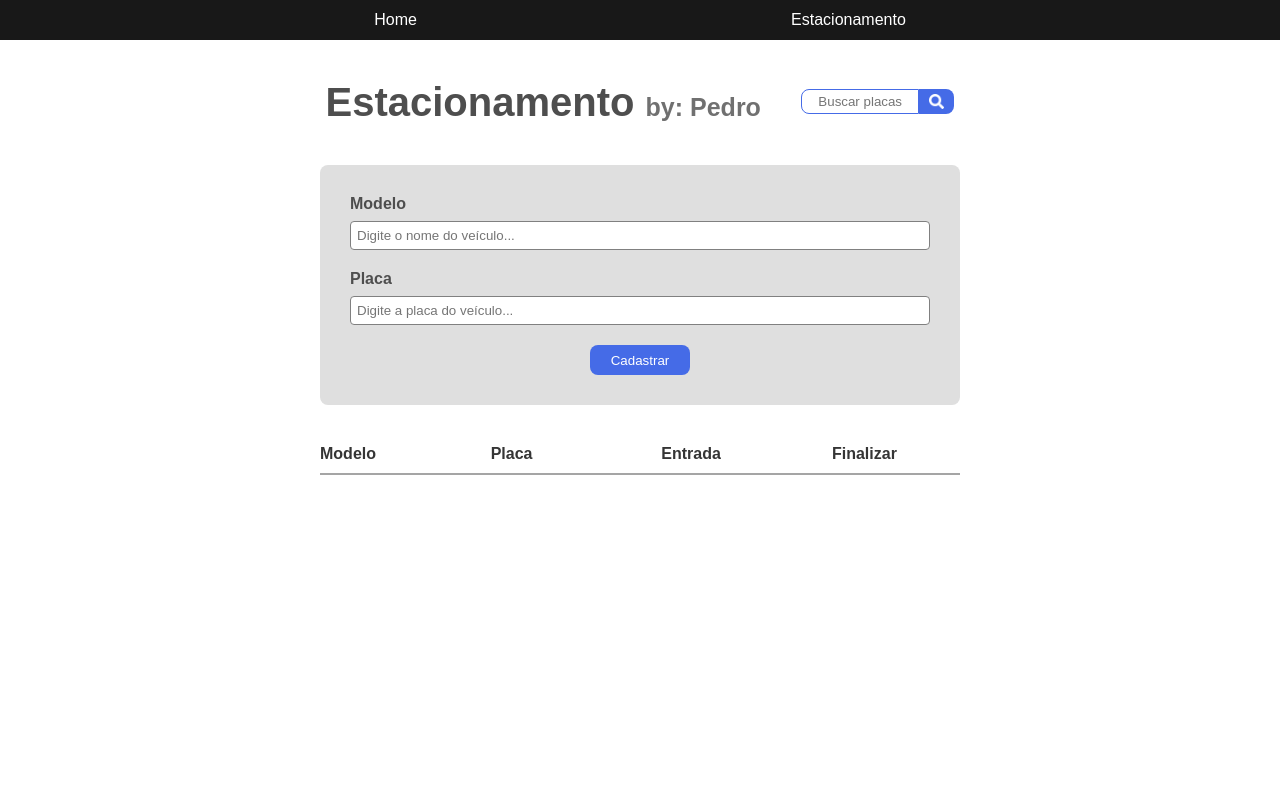
After one commit to Preduh/Estacionamento, a Node server app: page /estacionamento in a window 1280 px wide. The commit adds this page. Run offline with Node 20, Linux system fonts and the light colour scheme; data that the repository does not hold is empty; some libraries are stand-ins or nearby versions.

Commit message:
Com search-bar

```diff
--- /dev/null
+++ b/public/css/estacionamento.css
@@ -0,0 +1,167 @@
+* {
+    margin: 0;
+    padding: 0;
+    box-sizing: border-box;
+    font-family: sans-serif;
+}
+
+html, body {
+    width: 100%;
+    height: 100%;
+}
+
+header {
+    display: flex;
+    flex-direction: row;
+    align-items: center;
+    justify-content: center;
+}
+
+header form {
+    width: 12%;
+    margin-left: 40px;
+    display: flex;
+    flex-direction: row;
+}
+
+header form img {
+    width: 35px;
+    height: 25px;
+    padding: 5px 10px;
+    background-color: #456be7;
+    border-radius: 0 8px 8px 0;
+}
+
+header form img:hover {
+    background-color: #3b58b9;
+}
+
+header form button {
+    width: 35px;
+    background-color: #ffffff00;
+    border: none;
+    cursor: pointer;
+    outline: none;
+}
+
+header form ::-webkit-input-placeholder {
+    text-align: center;
+ }
+
+#search {
+    width: 100%;
+    height: 25px;
+    outline: none;
+    border-radius: 8px 0 0 8px;
+    border: 1px solid #456be7;
+}
+
+header h1 {
+    font-size: 40px;
+    color: #4e4e4e;
+}
+
+header h1 small {
+    font-size: 25px;
+    color: #707070;
+}
+
+.container {
+    margin-top: 40px;
+    width: 100%;
+}
+
+#cadastro {
+    position: relative;
+    left: 50%;
+    transform: translateX(-50%);
+    background-color: rgb(223, 223, 223);
+    border-radius: 8px;
+    width: 50%;
+    height: 100%;
+    padding: 30px;
+    margin-top: 40px;
+}
+
+#cadastro form {
+    display: flex;
+    flex-direction: column;
+    width: 100%;
+
+}
+
+#cadastro label {
+    color: #4e4e4e;;
+    font-weight: bold;
+}
+
+#modelo, #placa {
+    border-radius: 4px;
+    border: 1px solid gray;
+    padding: 6px;
+    margin-bottom: 20px;
+    margin-top: 8px;
+    outline: none;
+}
+
+#btn-cadastrar {
+    position: relative;
+    left: 50%;
+    transform: translateX(-50%);
+    color: white;
+    border: none;
+    outline: none;
+    border-radius: 8px;
+    background-color: #456be7;
+    width: 100px;
+    height: 30px;
+    cursor: pointer;
+}
+
+#btn-cadastrar:hover {
+    background-color: #3b58b9;
+}
+
+#show-cars {
+    margin-top: 40px;
+    color: #353535;
+    font-weight: bold;
+}
+
+#show-cars hr {
+    width: 50%;
+    position: relative;
+    left: 50%;
+    transform: translateX(-50%);
+    border: 1px solid #a5a5a5;
+    margin: 10px 0;
+}
+
+.conteudo p, .conteudo form, .titles p {
+    width: 20%;
+}
+
+.titles, .conteudo {
+    width: 50%;
+    position: relative;
+    left: 50%;
+    transform: translateX(-50%);
+    display: flex;
+    flex-direction: row;
+    justify-content: space-between;
+}
+
+#btn-finalizar {
+    background-color: #ec593e;
+    border: none;
+    outline: none;
+    cursor: pointer;
+    color: white;
+    padding: 10px 20px;
+    margin-bottom: 10px;
+    border-radius: 8px;
+}
+
+#btn-finalizar:hover {
+    background-color: #b13b26;
+}
--- a/public/css/home.css
+++ b/public/css/home.css
@@ -2,117 +2,37 @@
     margin: 0;
     padding: 0;
     box-sizing: border-box;
-    font-family: sans-serif;
 }
 
 html, body {
     width: 100%;
     height: 100%;
-    padding-top: 40px;
 }
 
-header h1 {
-    font-size: 40px;
-    color: #4e4e4e;
-    text-align: center;
-}
-
-header h1 small {
-    font-size: 25px;
-    color: #707070;
-}
-
-.container {
+.navbar {
+    background-color: rgb(24, 24, 24);
+    color: white;
     width: 100%;
-}
-
-#cadastro {
-    position: relative;
-    left: 50%;
-    transform: translateX(-50%);
-    background-color: rgb(223, 223, 223);
-    border-radius: 8px;
-    width: 50%;
-    height: 100%;
-    padding: 30px;
-    margin-top: 40px;
-}
-
-#cadastro form {
-    display: flex;
-    flex-direction: column;
-    width: 100%;
-
-}
-
-#cadastro label {
-    color: #4e4e4e;;
-    font-weight: bold;
-}
-
-#modelo, #placa {
-    border-radius: 4px;
-    border: 1px solid gray;
-    padding: 6px;
-    margin-bottom: 20px;
-    margin-top: 8px;
-    outline: none;
-}
-
-#btn-cadastrar {
-    position: relative;
-    left: 50%;
-    transform: translateX(-50%);
-    color: white;
-    border: none;
-    outline: none;
-    border-radius: 8px;
-    background-color: #456be7;
-    width: 100px;
-    height: 30px;
-    cursor: pointer;
-}
-
-#btn-cadastrar:hover {
-    background-color: #3b58b9;
-}
-
-#show-cars {
-    margin-top: 40px;
-    color: #353535;
-    font-weight: bold;
-}
-
-#show-cars hr {
-    width: 50%;
-    position: relative;
-    left: 50%;
-    transform: translateX(-50%);
-    border: 1px solid #a5a5a5;
-    margin: 10px 0;
-}
-
-.conteudo p, .conteudo form, .titles p {
-    width: 20%;
-}
-
-.titles, .conteudo {
-    width: 50%;
+    height: 40px;
+    font-family: sans-serif;
+    animation: expandNavbar-vertical 0.5s;
     position: relative;
     left: 50%;
     transform: translateX(-50%);
     display: flex;
-    flex-direction: row;
-    justify-content: space-between;
+    align-items: center;
+    justify-content: space-evenly;
 }
 
-#btn-finalizar{
-    background-color: rgb(236, 89, 62);
-    border: none;
-    outline: none;
-    cursor: pointer;
+.navbar a {
+    text-decoration: none;
     color: white;
-    padding: 10px 20px;
-    margin-bottom: 10px;
-    border-radius: 8px;
 }
+
+@keyframes expandNavbar-vertical {
+    from {
+        width: 50%;
+    } to {
+        width: 100%;
+    }
+}
--- a/src/app.js
+++ b/src/app.js
@@ -1,6 +1,7 @@
 const express = require('express')
 const app = express()
 const bodyParser = require('body-parser')
+const path = require('path')
 const { static } = require('express')
 const Veiculo = require('../src/models/index')
 
@@ -8,10 +9,11 @@ const Veiculo = require('../src/models/index')
 app.use(bodyParser.urlencoded({ extended: true }))
 app.use(bodyParser.json())
 app.set('view engine', 'ejs')
+app.set('views', path.join(__dirname + 'views'))
 app.use('/public', express.static('public'))
 
 // Rotas
-app.get('/home', (req, res) => {
+app.get('/estacionamento', (req, res) => {
     Veiculo.find().then(veiculos => {
         let modelos = []
         let placas = []
@@ -23,7 +25,26 @@ app.get('/home', (req, res) => {
             horarios.push(veiculos[i].horario)
             ids.push(veiculos[i]._id)
         }
-        res.render('../views/home', { ids: ids, modelos: modelos, placas: placas, horarios: horarios })
+        res.render('../views/estacionamento', { ids: ids, modelos: modelos, placas: placas, horarios: horarios })
+    }).catch(err => {
+        console.log(err)
+    })
+})
+
+app.get('/estacionamento/:search', (req, res) => {
+    const search = req.params.search.toUpperCase()
+    Veiculo.find({ placa: new RegExp(search, 'i') }).then(veiculos => {
+        let modelos = []
+        let placas = []
+        let horarios = []
+        let ids = []
+        for (let i in veiculos) {
+            modelos.push(veiculos[i].modelo)
+            placas.push(veiculos[i].placa)
+            horarios.push(veiculos[i].horario)
+            ids.push(veiculos[i]._id)
+        }
+        res.render('../views/estacionamento', { ids: ids, modelos: modelos, placas: placas, horarios: horarios })
     }).catch(err => {
         console.log(err)
     })
--- /dev/null
+++ b/views/estacionamento.ejs
@@ -0,0 +1,50 @@
+<!DOCTYPE html>
+<html lang="pt-br">
+<head>
+    <meta charset="UTF-8">
+    <meta name="viewport" content="width=device-width, initial-scale=1.0">
+    <title>Estacionamento</title>
+    <link rel="stylesheet" href="../public/css/estacionamento.css">
+    <link rel="stylesheet" href="../public/css/home.css">
+</head>
+<body>
+    <%- include('partials/navbar') %>
+    <div class="container">
+        <header>
+            <h1>Estacionamento <small>by: Pedro</small></h1>
+            <form action="/search" method="POST">
+                <input type="text" name="search" id="search" autocomplete="off" placeholder="Buscar placas">
+                <button type="submit"><img src="../public/img/search-solid-white.png"></button>
+            </form>
+        </header>
+        <section id="cadastro">
+            <form action="/estacionamento" method="POST">
+                <label for="modelo">Modelo</label>
+                <input type="text" name="modelo" id="modelo" placeholder="Digite o nome do veículo..." required autocomplete="off" maxlength="15" autofocus>
+                <label for="placa">Placa</label>
+                <input type="text" name="placa" id="placa" placeholder="Digite a placa do veículo..." required autocomplete="off" maxlength="8">
+                <button type="submit" id="btn-cadastrar">Cadastrar</button>
+            </form>
+        </section>
+        <section id="show-cars">
+            <div class="titles">
+                <p>Modelo</p>
+                <p>Placa</p>
+                <p>Entrada</p>
+                <p>Finalizar</p>
+            </div>
+            <hr>
+            <% for(let i = 0; i < placas.length; i++){ %>
+                <div class="conteudo">
+                    <p><%= modelos[i] %></p>
+                    <p><%= placas[i] %></p>
+                    <p><%= horarios[i] %></p>
+                    <form action="/finalizar/<%= ids[i] %>"method="POST">
+                        <p><button id="btn-finalizar">Finalizar</button></p>
+                    </form>
+                </div>
+            <% } %>
+        </section>
+    </div>
+</body>
+</html>
--- /dev/null
+++ b/views/partials/navbar.ejs
@@ -0,0 +1,4 @@
+<div class="navbar">
+    <a href="/home">Home</a>
+    <a href="/estacionamento">Estacionamento</a>
+</div>
```
Also changed, not shown: src/controllers/authController.js (+13 -4 lines), views/home.ejs (+2 -33 lines), public/img/search-solid-white.png (added), public/img/search-solid.svg (added).
